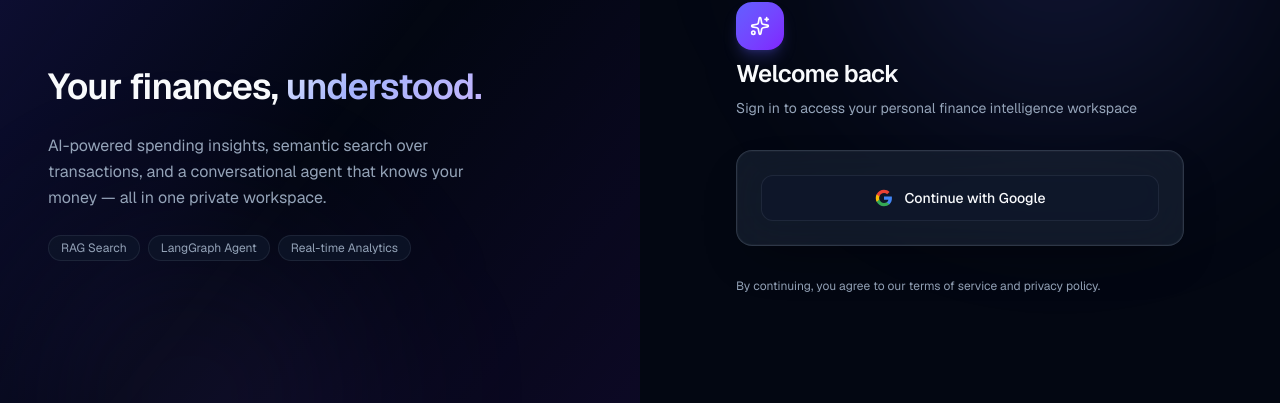
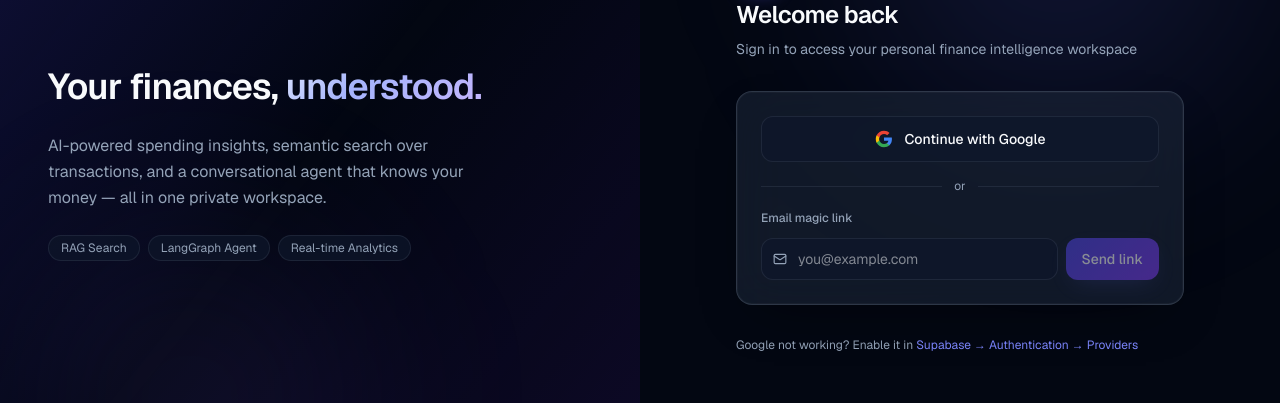
Before and after one commit to Arsalan-05/FinSight_AI, a Next.js app in the folder frontend/: page /login in a window 1280 px wide. Shown: the part 252-655 px from the top of the page. Built offline with nearby package versions, Linux system fonts and the light colour scheme; no server answers.

Commit message:
fix: add email magic link login and clearer Google auth errors
Surface Supabase provider-not-enabled errors and offer email OTP as a
fallback while Google OAuth is being configured in the dashboard.

```diff
--- a/frontend/app/login/page.tsx
+++ b/frontend/app/login/page.tsx
@@ -1,6 +1,6 @@
 "use client";
 
-import { BrainCircuit, Loader2, Sparkles } from "lucide-react";
+import { BrainCircuit, Loader2, Mail, Sparkles } from "lucide-react";
 import Link from "next/link";
 import { useSearchParams } from "next/navigation";
 import { Suspense, useState } from "react";
@@ -9,24 +9,64 @@ import { createClient, isSupabaseConfigured } from "@/lib/supabase/client";
 
 function LoginForm() {
   const searchParams = useSearchParams();
-  const error = searchParams.get("error");
-  const [loading, setLoading] = useState(false);
+  const urlError = searchParams.get("error");
+  const [loading, setLoading] = useState<"google" | "email" | null>(null);
+  const [email, setEmail] = useState("");
+  const [message, setMessage] = useState<string | null>(null);
+  const [authError, setAuthError] = useState<string | null>(
+    urlError ? "Sign-in failed. Please try again." : null,
+  );
   const configured = isSupabaseConfigured();
+
+  const redirectTo = () => {
+    const next = searchParams.get("next") ?? "/";
+    return `${window.location.origin}/auth/callback?next=${encodeURIComponent(next)}`;
+  };
 
   const signInWithGoogle = async () => {
     if (!configured) return;
-    setLoading(true);
+    setLoading("google");
+    setAuthError(null);
+    setMessage(null);
     try {
       const supabase = createClient();
-      const next = searchParams.get("next") ?? "/";
-      await supabase.auth.signInWithOAuth({
+      const { error } = await supabase.auth.signInWithOAuth({
         provider: "google",
-        options: {
-          redirectTo: `${window.location.origin}/auth/callback?next=${encodeURIComponent(next)}`,
-        },
+        options: { redirectTo: redirectTo() },
       });
+      if (error) {
+        if (error.message.toLowerCase().includes("not enabled")) {
+          setAuthError(
+            "Google sign-in is not enabled in your Supabase project yet. Use email below, or enable Google under Authentication → Providers.",
+          );
+        } else {
+          setAuthError(error.message);
+        }
+      }
     } finally {
-      setLoading(false);
+      setLoading(null);
+    }
+  };
+
+  const signInWithEmail = async (e: React.FormEvent) => {
+    e.preventDefault();
+    if (!configured || !email.trim()) return;
+    setLoading("email");
+    setAuthError(null);
+    setMessage(null);
+    try {
+      const supabase = createClient();
+      const { error } = await supabase.auth.signInWithOtp({
+        email: email.trim(),
+        options: { emailRedirectTo: redirectTo() },
+      });
+      if (error) {
+        setAuthError(error.message);
+      } else {
+        setMessage(`Magic link sent to ${email.trim()}. Check your inbox.`);
+      }
+    } finally {
+      setLoading(null);
     }
   };
 
@@ -34,7 +74,6 @@ function LoginForm() {
     <div className="flex min-h-screen">
       <div className="mesh-bg" aria-hidden />
 
-      {/* Brand panel */}
       <div className="relative hidden w-1/2 flex-col justify-between overflow-hidden p-12 lg:flex">
         <div className="absolute inset-0 bg-gradient-to-br from-indigo-600/20 via-transparent to-violet-600/10" />
         <div className="relative">
@@ -72,7 +111,6 @@ function LoginForm() {
         </p>
       </div>
 
-      {/* Auth card */}
       <div className="flex flex-1 items-center justify-center p-6">
         <div className="w-full max-w-md space-y-8">
           <div className="space-y-2 text-center lg:text-left">
@@ -86,9 +124,14 @@ function LoginForm() {
           </div>
 
           <div className="glass-elevated space-y-4 rounded-2xl p-6">
-            {error && (
+            {authError && (
               <p className="rounded-lg border border-red-500/20 bg-red-500/10 px-3 py-2 text-sm text-red-400">
-                Sign-in failed. Please try again.
+                {authError}
+              </p>
+            )}
+            {message && (
+              <p className="rounded-lg border border-emerald-500/20 bg-emerald-500/10 px-3 py-2 text-sm text-emerald-400">
+                {message}
               </p>
             )}
 
@@ -107,24 +150,73 @@ function LoginForm() {
                 </Link>
               </div>
             ) : (
+              <>
                 <button
                   type="button"
                   onClick={() => void signInWithGoogle()}
-                disabled={loading}
+                  disabled={loading !== null}
                   className="btn-ghost flex w-full items-center justify-center gap-3 rounded-xl px-4 py-3 text-sm font-medium"
                 >
-                {loading ? (
+                  {loading === "google" ? (
                     <Loader2 size={18} className="animate-spin" />
                   ) : (
                     <GoogleIcon />
                   )}
                   Continue with Google
                 </button>
+
+                <div className="flex items-center gap-3">
+                  <div className="h-px flex-1 bg-[var(--border)]" />
+                  <span className="text-xs text-[var(--muted)]">or</span>
+                  <div className="h-px flex-1 bg-[var(--border)]" />
+                </div>
+
+                <form onSubmit={(e) => void signInWithEmail(e)} className="space-y-3">
+                  <label className="block text-xs font-medium text-[var(--muted)]">
+                    Email magic link
+                  </label>
+                  <div className="flex gap-2">
+                    <div className="relative flex-1">
+                      <Mail
+                        size={14}
+                        className="absolute left-3 top-1/2 -translate-y-1/2 text-[var(--muted)]"
+                      />
+                      <input
+                        type="email"
+                        value={email}
+                        onChange={(e) => setEmail(e.target.value)}
+                        placeholder="you@example.com"
+                        required
+                        className="w-full rounded-xl border border-[var(--border)] bg-[var(--surface)] py-2.5 pl-9 pr-3 text-sm outline-none focus:border-indigo-500/50"
+                      />
+                    </div>
+                    <button
+                      type="submit"
+                      disabled={loading !== null || !email.trim()}
+                      className="btn-primary shrink-0 rounded-xl px-4 py-2.5 text-sm"
+                    >
+                      {loading === "email" ? (
+                        <Loader2 size={16} className="animate-spin" />
+                      ) : (
+                        "Send link"
+                      )}
+                    </button>
+                  </div>
+                </form>
+              </>
             )}
           </div>
 
           <p className="text-center text-xs text-[var(--muted)] lg:text-left">
-            By continuing, you agree to our terms of service and privacy policy.
+            Google not working? Enable it in{" "}
+            <a
+              href="https://supabase.com/dashboard/project/zibzsxwceivnziplciuq/auth/providers"
+              target="_blank"
+              rel="noopener noreferrer"
+              className="text-indigo-400 hover:text-indigo-300"
+            >
+              Supabase → Authentication → Providers
+            </a>
           </p>
         </div>
       </div>
```
Lines whose indentation alone changed are shown as unchanged.
